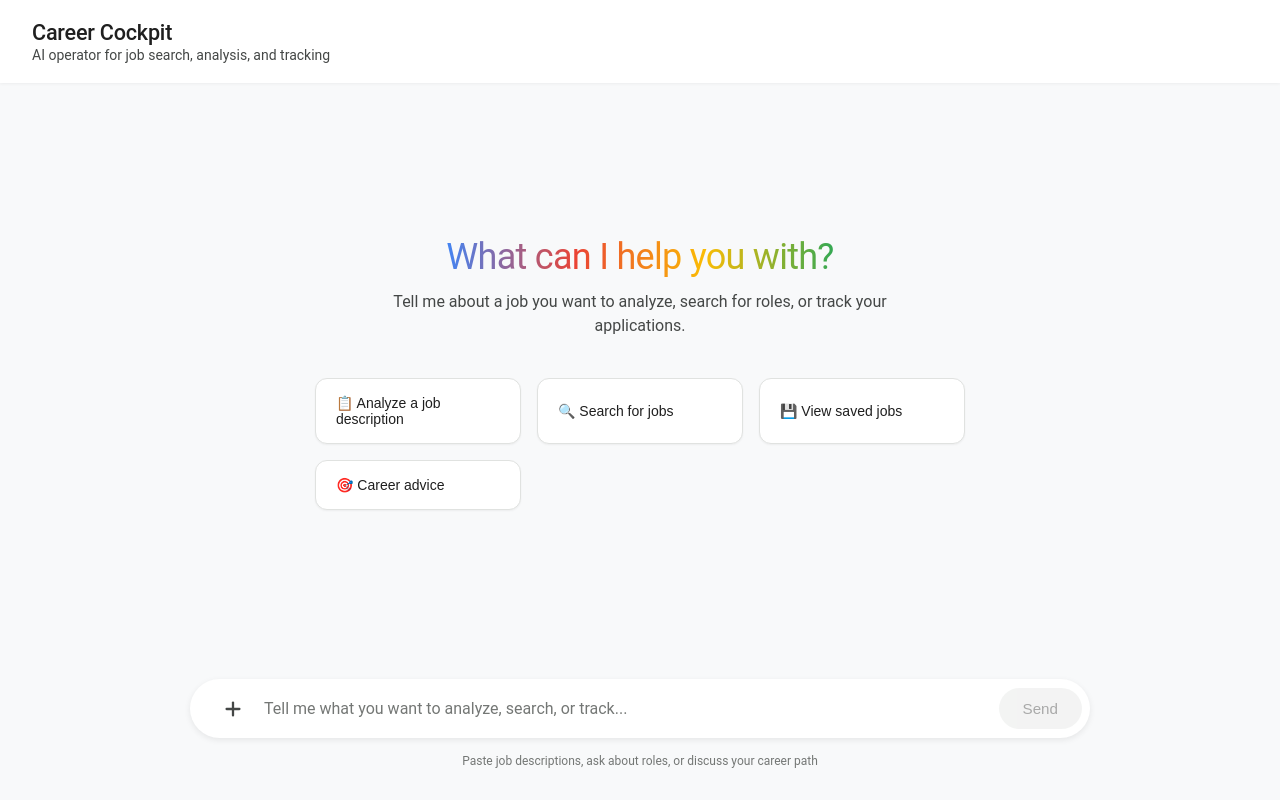
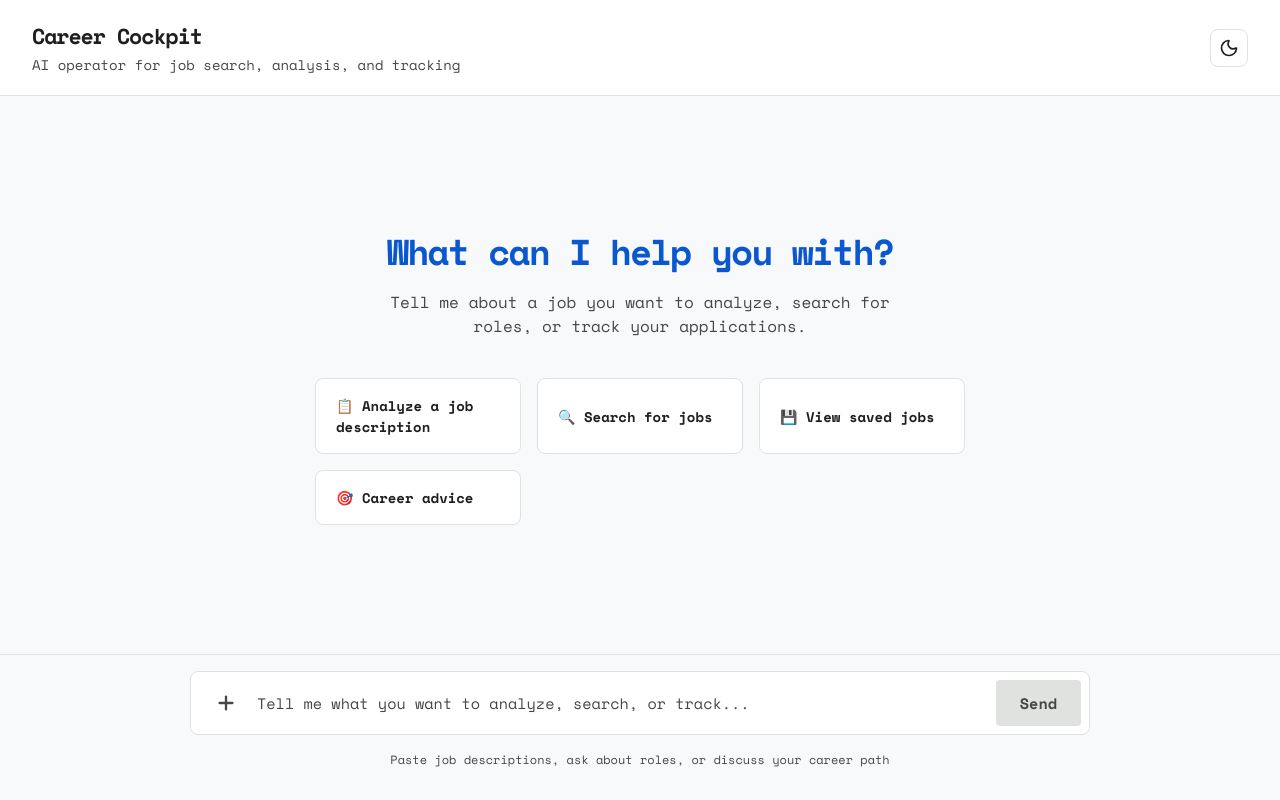
Before and after one commit to ss889/cockpit, a Next.js app: page / in a window 1280 px wide. Built offline with nearby package versions, Linux system fonts and the light colour scheme.

Commit message:
UI: Sync typography with portfolio and add theme toggle

```diff
--- a/app/globals.css
+++ b/app/globals.css
@@ -1,3 +1,37 @@
+@import url('https://fonts.googleapis.com/css2?family=Space+Mono:wght@400;700&display=swap');
+
+:root {
+  --bg: #F8F9FA;
+  --bg-surface: #FFFFFF;
+  --border: #E0E2E0;
+  --text-primary: #1F1F1F;
+  --text-secondary: #444746;
+  --accent: #0B57D0;
+  --accent-hover: #0842A0;
+  --msg-user-bg: #0B57D0;
+  --msg-user-text: #FFFFFF;
+  --msg-assistant-bg: #F0F4F9;
+  --msg-assistant-text: #1F1F1F;
+  --msg-assistant-border: transparent;
+  --font-display: 'Space Mono', monospace;
+  --font-body: 'Space Mono', monospace;
+}
+
+.theme-dark {
+  --bg: #0a0a0a;
+  --bg-surface: #0d1a0d;
+  --border: #1a2e1a;
+  --text-primary: #e0f0e0;
+  --text-secondary: #6b8f6b;
+  --accent: #22c55e;
+  --accent-hover: #16a34a;
+  --msg-user-bg: #22c55e;
+  --msg-user-text: #0a0a0a;
+  --msg-assistant-bg: #111811;
+  --msg-assistant-text: #e0f0e0;
+  --msg-assistant-border: #1a2e1a;
+}
+
 * {
   margin: 0;
   padding: 0;
@@ -9,9 +43,10 @@ html {
 }
 
 body {
-  font-family: "Roboto", "Inter", -apple-system, BlinkMacSystemFont, "Segoe UI", sans-serif;
-  background: #F8F9FA; /* Material Surface */
-  color: #1F1F1F; /* Material On-Surface */
+  font-family: var(--font-body);
+  background: var(--bg);
+  color: var(--text-primary);
+  transition: background-color 0.3s, color 0.3s;
 }
 
 /* Cockpit Chat Layout */
@@ -19,28 +54,50 @@ body {
   display: flex;
   flex-direction: column;
   height: 100vh;
-  background: #F8F9FA;
+  background: var(--bg);
 }
 
 /* Header */
 .chat-header {
   padding: 1.25rem 2rem;
-  background: #FFFFFF;
-  box-shadow: 0 1px 3px 0 rgba(0, 0, 0, 0.05); /* Material Elevation 1 */
+  background: var(--bg-surface);
+  border-bottom: 1px solid var(--border);
   z-index: 10;
+  display: flex;
+  justify-content: space-between;
+  align-items: center;
 }
 
 .chat-branding h1 {
+  font-family: var(--font-display);
   font-size: 1.35rem;
-  font-weight: 500;
-  color: #1F1F1F;
-  letter-spacing: -0.01em;
+  font-weight: 700;
+  color: var(--text-primary);
+  letter-spacing: -0.05em;
   margin-bottom: 0.15rem;
 }
 
 .chat-branding p {
   font-size: 0.875rem;
-  color: #444746; /* Material On-Surface Variant */
+  color: var(--text-secondary);
+}
+
+.theme-toggle {
+  background: transparent;
+  border: 1px solid var(--border);
+  color: var(--text-primary);
+  padding: 0.5rem;
+  border-radius: 8px;
+  cursor: pointer;
+  display: flex;
+  align-items: center;
+  justify-content: center;
+  transition: all 0.2s;
+}
+
+.theme-toggle:hover {
+  border-color: var(--accent);
+  color: var(--accent);
 }
 
 /* Chat Container */
@@ -64,20 +121,17 @@ body {
 }
 
 .welcome-state h2 {
+  font-family: var(--font-display);
   font-size: 2.25rem;
   margin-bottom: 0.75rem;
-  font-weight: 400;
-  color: #1F1F1F;
-  /* Google colored gradient */
-  background: linear-gradient(90deg, #4285F4, #EA4335, #FBBC04, #34A853);
-  -webkit-background-clip: text;
-  -webkit-text-fill-color: transparent;
-  letter-spacing: -0.02em;
+  font-weight: 700;
+  color: var(--accent);
+  letter-spacing: -0.05em;
 }
 
 .welcome-state p {
   font-size: 1rem;
-  color: #444746;
+  color: var(--text-secondary);
   margin-bottom: 2.5rem;
   max-width: 500px;
   line-height: 1.5;
@@ -94,22 +148,22 @@ body {
 
 .example-prompt {
   padding: 1rem 1.25rem;
-  border: 1px solid #E0E2E0;
-  border-radius: 12px;
-  background: #FFFFFF;
+  border: 1px solid var(--border);
+  border-radius: 8px;
+  background: var(--bg-surface);
   cursor: pointer;
   font-size: 0.875rem;
-  font-weight: 500;
-  color: #1F1F1F;
-  transition: all 0.2s cubic-bezier(0.2, 0, 0, 1);
+  font-weight: 700;
+  color: var(--text-primary);
+  font-family: var(--font-body);
+  transition: all 0.2s;
   text-align: left;
-  box-shadow: 0 1px 2px 0 rgba(0,0,0,0.05);
 }
 
 .example-prompt:hover {
-  background: #F0F4F9; /* Subtle Google Blue hover */
-  border-color: #C7D0DC;
-  box-shadow: 0 1px 3px 1px rgba(0,0,0,0.08);
+  border-color: var(--accent);
+  color: var(--accent);
+  transform: translateY(-2px);
 }
 
 /* Messages List */
@@ -144,24 +198,25 @@ body {
 }
 
 .message-content {
-  padding: 0.875rem 1.25rem;
+  padding: 1rem 1.25rem;
   max-width: 75%;
   word-wrap: break-word;
   white-space: pre-wrap;
   line-height: 1.6;
-  font-size: 1rem;
+  font-size: 0.95rem;
+  border-radius: 8px;
 }
 
 .message.user .message-content {
-  background: #0B57D0; /* Material Google Blue */
-  color: #FFFFFF;
-  border-radius: 24px 24px 4px 24px;
+  background: var(--msg-user-bg);
+  color: var(--msg-user-text);
+  font-weight: 700;
 }
 
 .message.assistant .message-content {
-  background: #F0F4F9; /* Material Gemini/Bard background */
-  color: #1F1F1F;
-  border-radius: 24px 24px 24px 4px;
+  background: var(--msg-assistant-bg);
+  color: var(--msg-assistant-text);
+  border: 1px solid var(--msg-assistant-border);
 }
 
 /* Typing Indicator */
@@ -175,7 +230,7 @@ body {
   width: 8px;
   height: 8px;
   border-radius: 50%;
-  background: #0B57D0; /* Primary color */
+  background: var(--accent);
   animation: typing 1.4s infinite ease-in-out both;
 }
 
@@ -199,7 +254,8 @@ body {
 /* Input Area */
 .chat-input-area {
   padding: 1rem 2rem 2rem;
-  background: #F8F9FA;
+  background: var(--bg);
+  border-top: 1px solid var(--border);
 }
 
 .input-wrapper {
@@ -207,16 +263,16 @@ body {
   gap: 0.75rem;
   max-width: 900px;
   margin: 0 auto;
-  background: #FFFFFF;
-  padding: 0.5rem 0.5rem 0.5rem 1.5rem;
-  border-radius: 100px; /* Pill shape */
-  box-shadow: 0 2px 6px rgba(0,0,0,0.08); /* Material elevation */
+  background: var(--bg-surface);
+  padding: 0.5rem 0.5rem 0.5rem 1rem;
+  border-radius: 8px;
+  border: 1px solid var(--border);
   align-items: center;
-  transition: box-shadow 0.2s;
+  transition: border-color 0.2s;
 }
 
 .input-wrapper:focus-within {
-  box-shadow: 0 4px 12px rgba(0,0,0,0.12);
+  border-color: var(--accent);
 }
 
 .attach-button {
@@ -225,16 +281,16 @@ body {
   justify-content: center;
   background: transparent;
   border: none;
-  color: #444746;
+  color: var(--text-secondary);
   padding: 0.5rem;
-  border-radius: 50%;
+  border-radius: 4px;
   cursor: pointer;
   transition: all 0.2s;
 }
 
 .attach-button:hover:not(:disabled) {
-  background: #F0F4F9;
-  color: #1F1F1F;
+  background: var(--bg);
+  color: var(--accent);
 }
 
 .attach-button:disabled {
@@ -247,9 +303,9 @@ body {
   padding: 0.75rem 0;
   border: none;
   background: transparent;
-  font-size: 1rem;
+  font-size: 0.95rem;
   font-family: inherit;
-  color: #1F1F1F;
+  color: var(--text-primary);
 }
 
 .chat-input:focus {
@@ -257,17 +313,18 @@ body {
 }
 
 .chat-input::placeholder {
-  color: #747775;
+  color: var(--text-secondary);
 }
 
 .send-button {
   padding: 0.75rem 1.5rem;
-  background: #0B57D0; /* Material Blue */
-  color: #fff;
+  background: var(--accent);
+  color: var(--bg);
   border: none;
-  border-radius: 100px;
-  font-weight: 500;
+  border-radius: 4px;
+  font-weight: 700;
   font-size: 0.95rem;
+  font-family: inherit;
   cursor: pointer;
   transition: all 0.2s;
   display: flex;
@@ -276,24 +333,20 @@ body {
 }
 
 .send-button:hover:not(:disabled) {
-  background: #0842A0; /* Darker blue */
-  box-shadow: 0 1px 3px rgba(0,0,0,0.2);
+  background: var(--accent-hover);
 }
 
 .send-button:disabled {
-  background: #E0E2E0;
-  color: #1F1F1F;
-  opacity: 0.38;
+  background: var(--border);
+  color: var(--text-secondary);
   cursor: not-allowed;
-  box-shadow: none;
 }
 
 .input-hint {
   font-size: 0.75rem;
-  color: #747775;
+  color: var(--text-secondary);
   margin-top: 1rem;
   text-align: center;
-  font-weight: 400;
 }
 
 /* Scrollbar */
@@ -306,12 +359,12 @@ body {
 }
 
 .chat-container::-webkit-scrollbar-thumb {
-  background: #C7C7C7;
+  background: var(--border);
   border-radius: 4px;
 }
 
 .chat-container::-webkit-scrollbar-thumb:hover {
-  background: #A1A1A1;
+  background: var(--text-secondary);
 }
 
 /* Responsive */
--- a/app/page.tsx
+++ b/app/page.tsx
@@ -2,13 +2,15 @@
 
 import { useState, useRef, useEffect } from 'react';
 import { Message } from '@/types';
-import { Plus } from 'lucide-react';
+import { Plus, Moon, Sun } from 'lucide-react';
 
 export default function CockpitChat() {
   const [messages, setMessages] = useState<Message[]>([]);
   const [input, setInput] = useState('');
   const [isLoading, setIsLoading] = useState(false);
   const [jd, setJd] = useState('');
+  const [theme, setTheme] = useState<'light' | 'dark'>('light');
+
   const messagesEndRef = useRef<HTMLDivElement>(null);
   const fileInputRef = useRef<HTMLInputElement>(null);
 
@@ -27,6 +29,16 @@ export default function CockpitChat() {
       alert('Currently only text files (.txt, .md, .csv) are supported for direct upload.');
     }
     if (fileInputRef.current) fileInputRef.current.value = '';
+  };
+
+  const toggleTheme = () => {
+    const newTheme = theme === 'light' ? 'dark' : 'light';
+    setTheme(newTheme);
+    if (newTheme === 'dark') {
+      document.documentElement.classList.add('theme-dark');
+    } else {
+      document.documentElement.classList.remove('theme-dark');
+    }
   };
 
   const scrollToBottom = () => {
@@ -108,6 +120,9 @@ export default function CockpitChat() {
           <h1>Career Cockpit</h1>
           <p>AI operator for job search, analysis, and tracking</p>
         </div>
+        <button onClick={toggleTheme} className="theme-toggle" title="Toggle Theme">
+          {theme === 'light' ? <Moon size={20} /> : <Sun size={20} />}
+        </button>
       </header>
 
       {/* Chat Container */}
```
